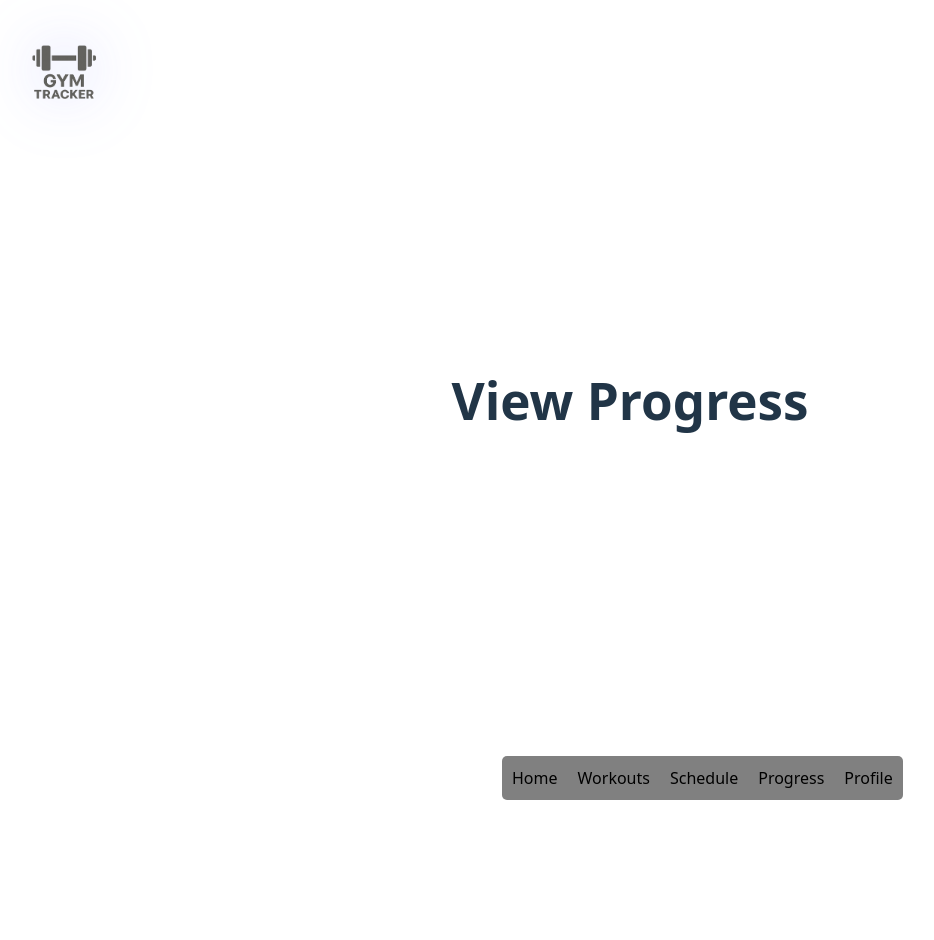
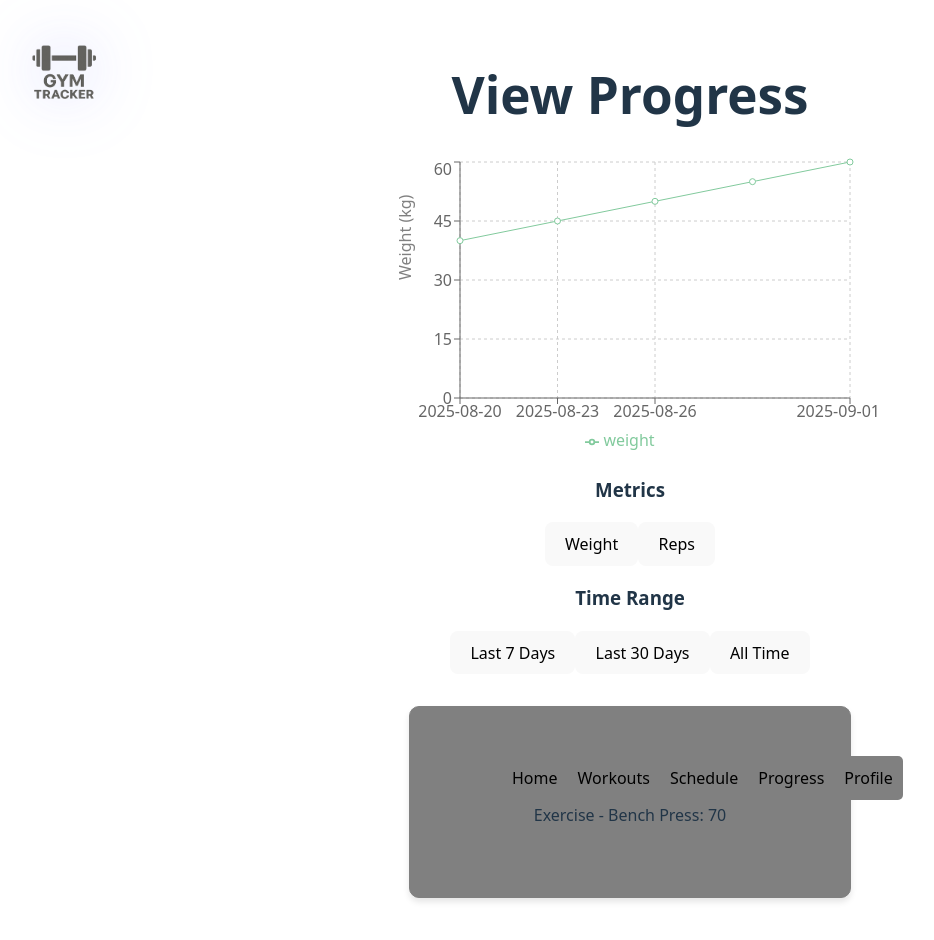
Before and after one commit to Ferdinand1267/Gym-Tracker, a React (Vite) app in the folder frontend/: page /progress in a window 1280 px wide. Shown: the top 940 px of the page, without its empty margins (10-944 px from the left). Before the commit the page ends 800 px from the top, so only its background shows below. Built offline with nearby package versions, Linux system fonts and the light colour scheme.

Commit message:
frontend polish

```diff
--- a/frontend/src/pages/Progess.tsx
+++ b/frontend/src/pages/Progess.tsx
@@ -1,29 +1,126 @@
 import { useState } from "react";
 import './Progress.css';
 import NavBar from '../NavBar'
-import { LineChart, Line, XAxis, YAxis, Tooltip, CartesianGrid } from 'recharts'
+import { LineChart, Line, XAxis, YAxis, Tooltip, CartesianGrid, Legend, Label } from 'recharts'
 
-type Exercise = {
-    name: string;
-    weight: number;
-    reps: number;
-}
-
-type Workout = {
-    date: string;
-    exercises: Exercise[]
-}
+type Exercise = {name: string; weight: number; reps: number;}
+type Workout = { date: string; exercises: Exercise[]}
 
 function Progress() {
-    const [workouts, setWorkouts] = useState([{date: "Jan 1st", exercises: [{name: "Bench Press", weight: 40, reps: 8},{name: "Bicep Curl", weight: 10, reps: 12}]}]);
+    const sampleWorkouts: Workout[] = [
+        { date: "2025-08-20", exercises: [
+            { name: "Bench Press", weight: 40, reps: 10 },
+            { name: "Squat", weight: 60, reps: 12 }
+        ]},
+        { date: "2025-08-23", exercises: [
+            { name: "Bench Press", weight: 45, reps: 8 },
+            { name: "Squat", weight: 65, reps: 10 }
+        ]},
+        { date: "2025-08-26", exercises: [
+            { name: "Bench Press", weight: 50, reps: 6 },
+            { name: "Squat", weight: 70, reps: 8 }
+        ]},
+        { date: "2025-08-29", exercises: [
+            { name: "Bench Press", weight: 55, reps: 5 },
+            { name: "Squat", weight: 75, reps: 8 }
+        ]},
+        { date: "2025-09-01", exercises: [
+            { name: "Bench Press", weight: 60, reps: 5 },
+            { name: "Squat", weight: 80, reps: 6 }
+        ]}
+    ] //sample data for frontend
+
+    const benchData: {date: string, weight: number, reps: number}[] =[]
+    sampleWorkouts.forEach(workout => {
+    workout.exercises.forEach(exercise => {
+        if (exercise.name == "Bench Press") {
+            benchData.push({date: workout.date, weight: exercise.weight, reps: exercise.reps})
+        }
+    })
+    })
+
+    const [metric, setMetric] = useState("weight")
+    const [timeRange, setTimeRange] = useState<"all" | "7 days" | "30 days">("all")
+    let label ="";
+    if (metric=="weight") {
+        label="Weight (kg)"
+    }
+    if (metric=="reps") {
+        label="Reps"
+    }
+
+    function filterByTimeRange(data: { date: string; weight: number; reps: number }[], range: "all" | "7 days" | "30 days") {
+        if (range === "all") {
+          return data }
+        const today = new Date()
+        let howManyDays
+        if (range=="7 days") {
+            howManyDays = 7
+        } else {
+            howManyDays = 30
+        }
+        const last = new Date(today)
+        last.setDate(today.getDate() - howManyDays)
+        return data.filter(day => new Date(day.date) >= last)
+      }
+    const filtered =filterByTimeRange(benchData, timeRange)
+
+    function oneRM(weight: number, reps: number): number {
+        return weight * (1 + reps/30)
+    }
+    function exercise1Max(workouts: Workout[], exerciseName: string): number{
+        let max=0
+        workouts.forEach(workout => {
+            workout.exercises.forEach(exercises => {
+                if (exercises.name == exerciseName) {
+                    const RM = oneRM(exercises.weight, exercises.reps)
+                    if (RM > max) {
+                        max = RM
+                    }
+                }
+            })
+        })
+        return max
+    }
 
     return (
     <div>
         <img src="/logo.png" alt="logo" className="logo" width="100"></img>
-        <h1>
-            <span>View Progress</span>
-            <span></span>
-        </h1>
+        <h1>View Progress   </h1>
+        <LineChart
+        width={500}
+        height={300}
+        data={filtered}
+        margin={{
+          top: 5,
+          right: 30,
+          left: 20,
+          bottom: 5,
+        }}>
+        <CartesianGrid strokeDasharray="3 3" />
+        <XAxis dataKey="date" />
+        <YAxis>
+            <Label value={label}  angle={-90} position="insideLeft" />
+        </YAxis>
+        <Tooltip />
+        <Legend />
+        <Line type="monotone" dataKey={metric} stroke="#82ca9d" />
+        </LineChart>
+        <div>
+            <h3>Metrics</h3>
+            <button onClick={() => setMetric("weight")}>Weight</button>
+            <button onClick={() => setMetric("reps")}>Reps</button>
+
+            <h3>Time Range</h3>
+            <button onClick={() => setTimeRange("7 days")}>Last 7 Days</button>
+            <button onClick={() => setTimeRange("30 days")}>Last 30 Days</button>
+            <button onClick={() => setTimeRange("all")}>All Time</button>
+        </div>
+        <div className="box">
+            <h2>One Rep Max</h2>
+            <p>Exercise - Bench Press: {exercise1Max(sampleWorkouts, "Bench Press")}</p>
+        </div>
+
         <NavBar/>
     </div>
     );
--- a/frontend/src/pages/Progress.css
+++ b/frontend/src/pages/Progress.css
@@ -0,0 +1,9 @@
+.box {
+    width: 40%;
+    background-color: gray;
+    border: 1px solid gray;
+    box-shadow: 0px 4px 6px rgba(0, 0, 0, 0.1);
+    border-radius: 10px;
+    padding: 20px;
+    margin: 2rem auto;
+}
```
